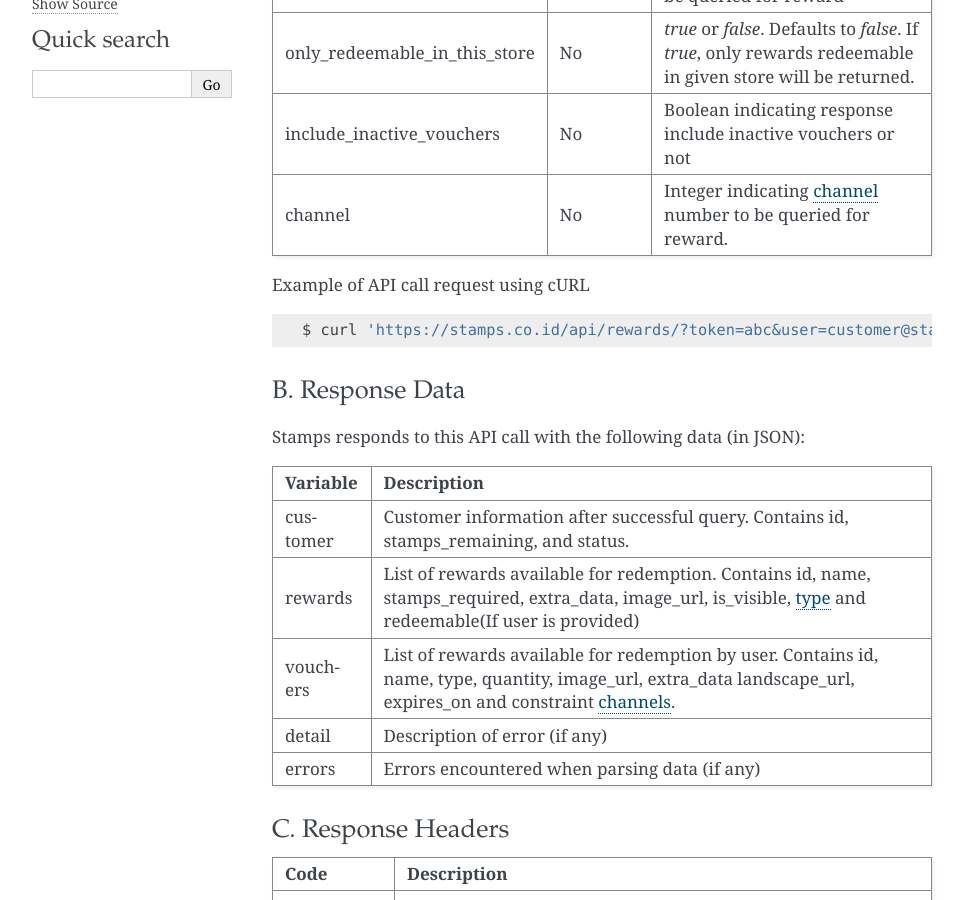
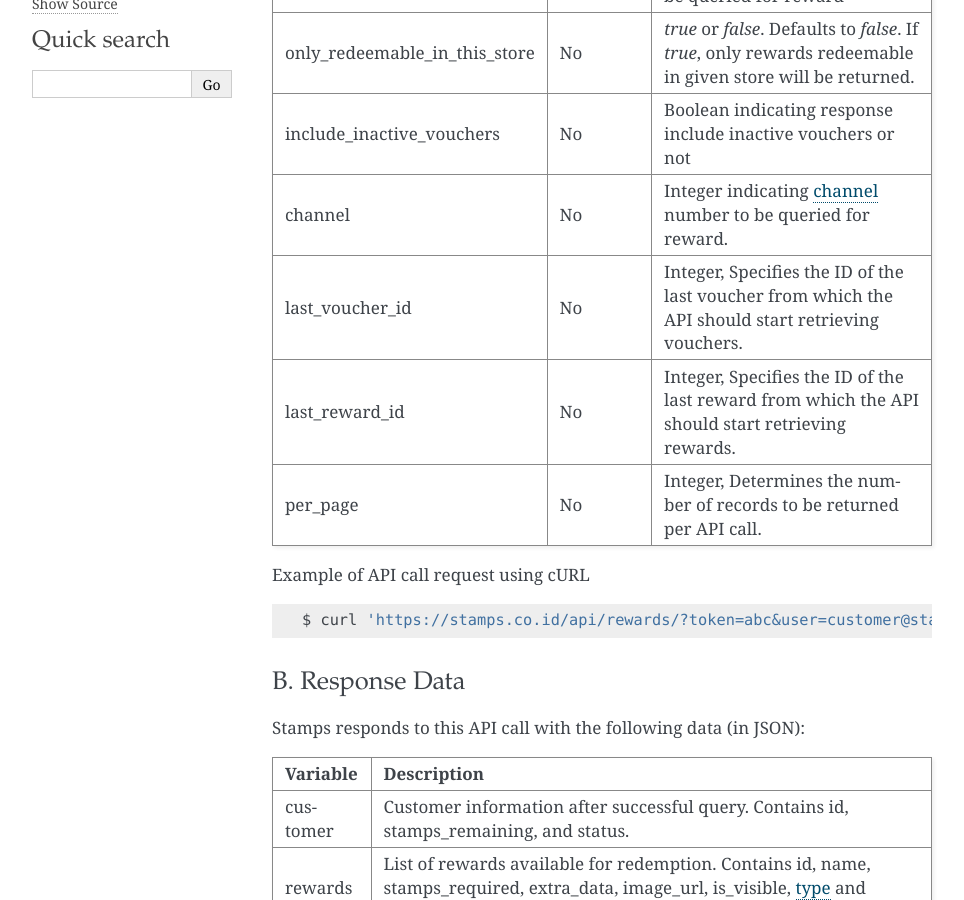
Before and after one commit to ui/stamps-api-docs, a Sphinx documentation site: the page built from source/reward_api.rst, in a window 1280 px wide and 900 px high, scrolled down 612 px. Shown: the whole window, without its empty margins (148-1112 px from the left). Built offline with Sphinx 7.4.7, drawn with Linux system fonts in a browser that asks for light colours.

Commit message:
pagination doc (#174)
* pagination doc

* update

* update

* Update voucher_api.rst

```diff
--- a/source/activity_api.rst
+++ b/source/activity_api.rst
@@ -318,7 +318,7 @@ Here's an example of a Activity List API call using cURL.
 
 .. code-block :: bash
 
-    $ curl 'https://stamps.co.id/api/v3/activities/by-merchnat-group?token=abc&user=customer@stamps.co.id'
+    $ curl 'https://stamps.co.id/api/v3/activities/by-merchant-group?token=abc&user=customer@stamps.co.id'
 
 B. Response
 -----------
--- a/source/reward_api.rst
+++ b/source/reward_api.rst
@@ -24,6 +24,9 @@ only_redeemable_in_this_store  No          `true` or `false`. Defaults to `false
                                            If `true`, only rewards redeemable in given store will be returned.
 include_inactive_vouchers      No          Boolean indicating response include inactive vouchers or not
 channel                        No          Integer indicating :ref:`channel <Channel Type>` number to be queried for reward.
+last_voucher_id                No          Integer, Specifies the ID of the last voucher from which the API should start retrieving vouchers.
+last_reward_id                 No          Integer, Specifies the ID of the last reward from which the API should start retrieving rewards.
+per_page                       No          Integer, Determines the number of records to be returned per API call.
 ============================== =========== ===================================================================
 
 
--- a/source/voucher_api.rst
+++ b/source/voucher_api.rst
@@ -22,6 +22,8 @@ start_date       Yes         Date string to indicate voucher's valid start date
 quantity         Yes         Integer indicating voucher quantity to be given
 notes            No          Note tied to the voucher
 value            No          Float indicating voucher value to be given, Required if voucher template value type is dynamic
+per_page         No          Integer, Determines the number of vouchers to be returned per API call.
+last_voucher_id  No          Integer, Specifies the ID of the last voucher from which the API should start retrieving vouchers.
 ================ =========== =========================
 
 Here's an example of how the API call might look like in JSON format
```
